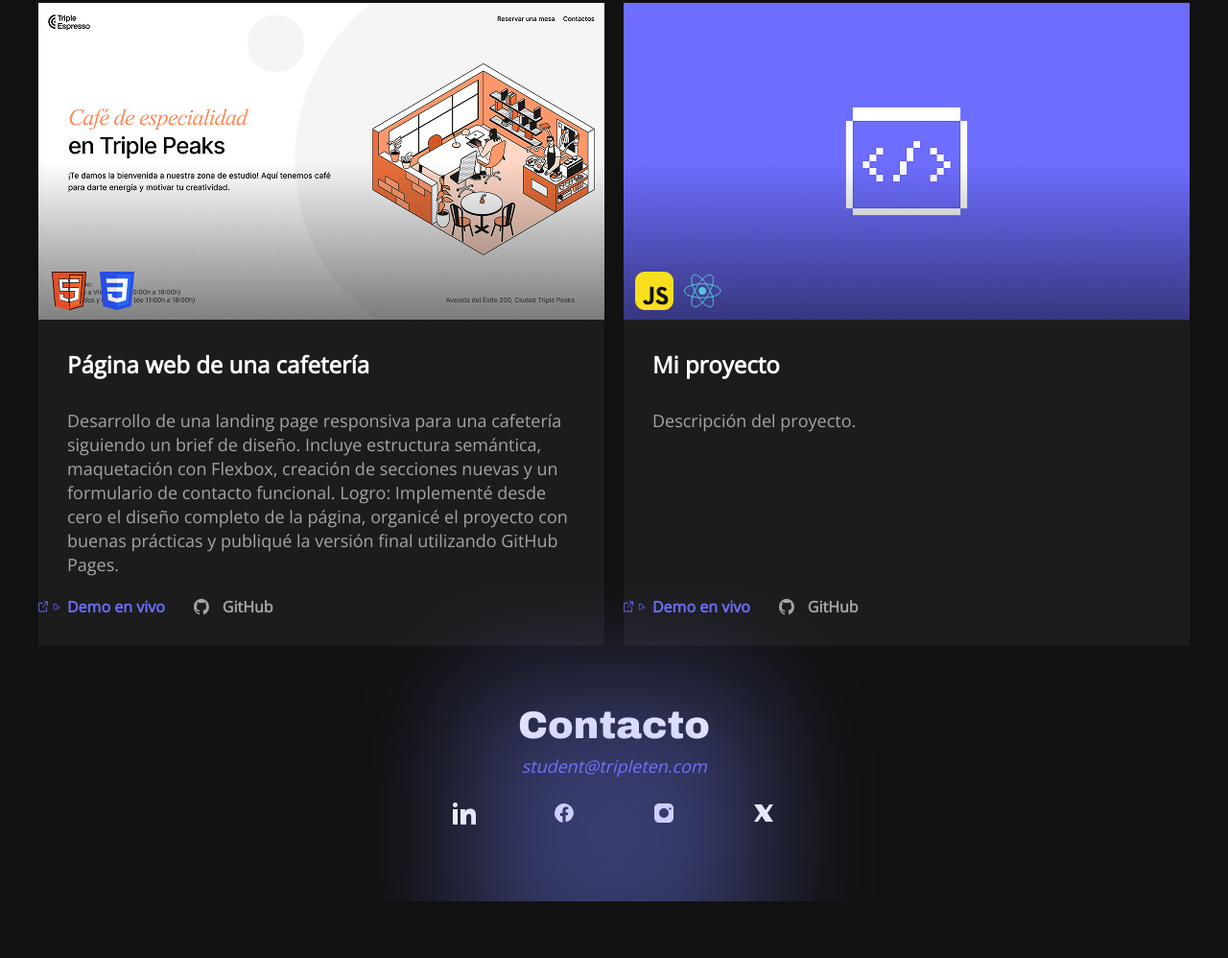
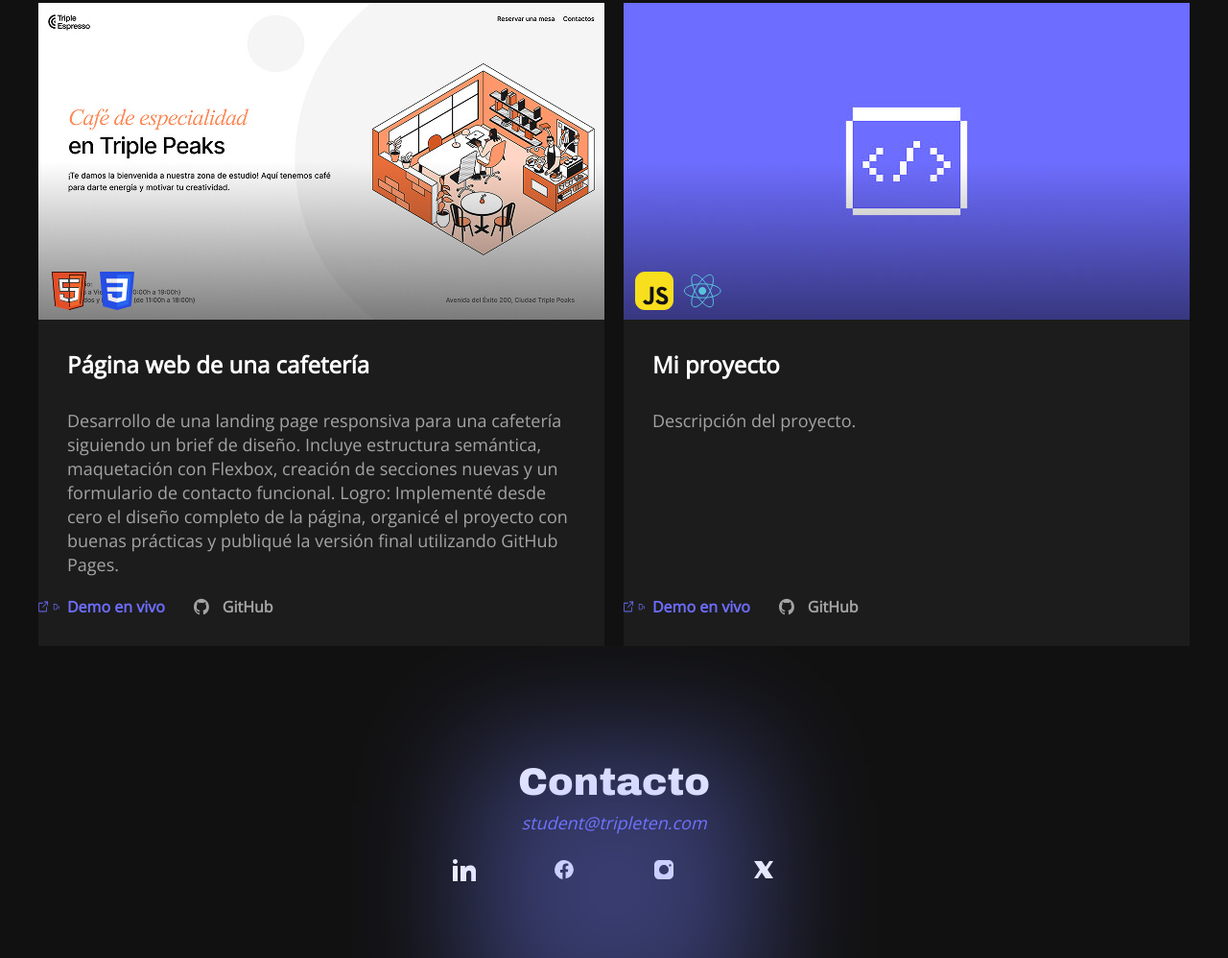
Before and after one commit to rodrigomurob1997-coder/web_project_potrfolio_es, a plain HTML site: page index.html in a window 1280 px wide. Shown: the part 1089-2087 px from the top of the page at 96% size. Before the commit the page ends 2028 px from the top, so only its background shows below. Drawn offline with nearby package versions, Linux system fonts and the light colour scheme.

Commit message:
Remove negative margin from footer

```diff
--- a/styles/index.css
+++ b/styles/index.css
@@ -434,7 +434,6 @@ a {
 /* Footer (Contacto) */
 .footer {
   padding: 120px 0 80px;
-  margin-top: -59px;
   position: relative;
   overflow: hidden;
 }
```
